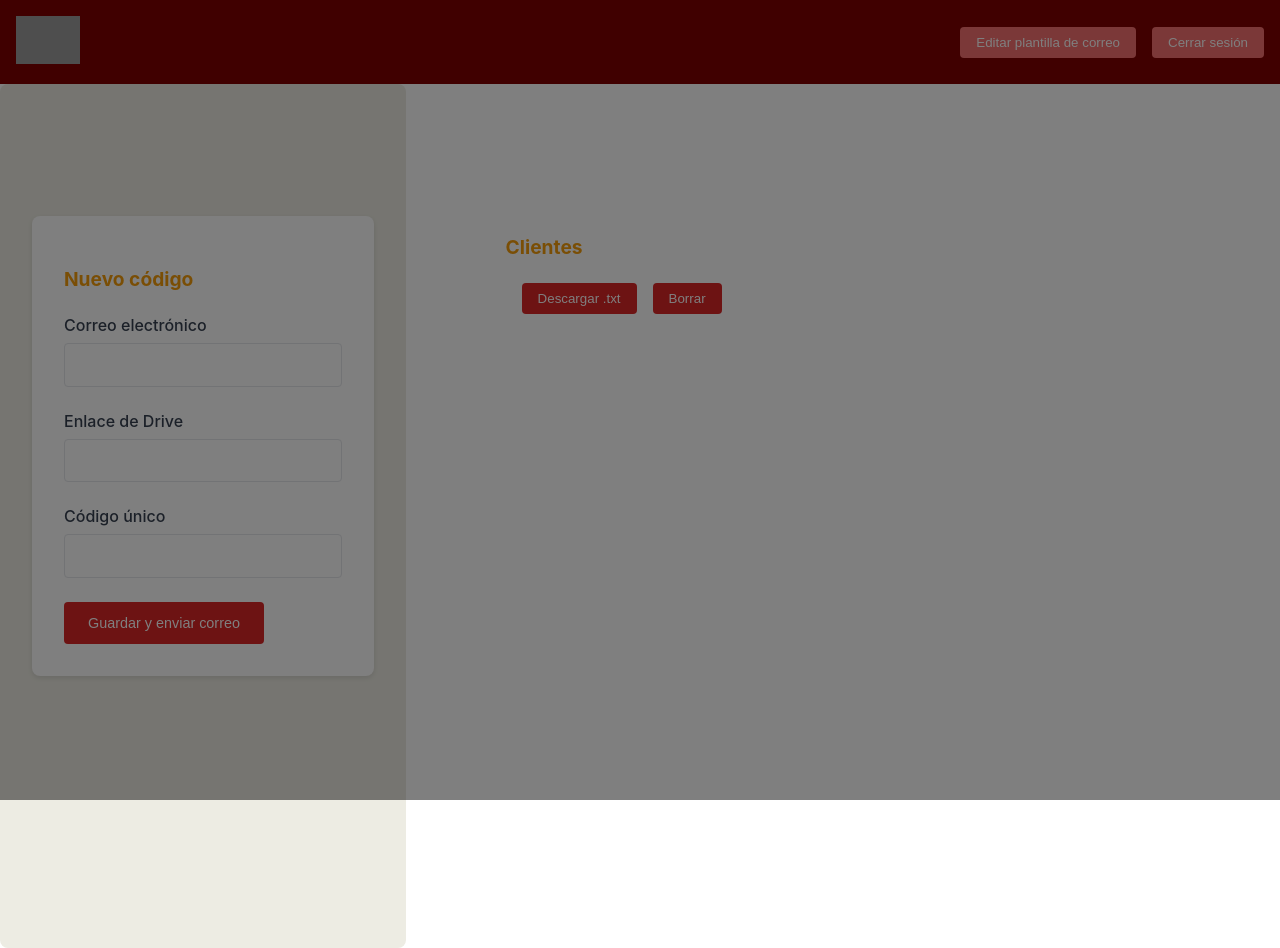
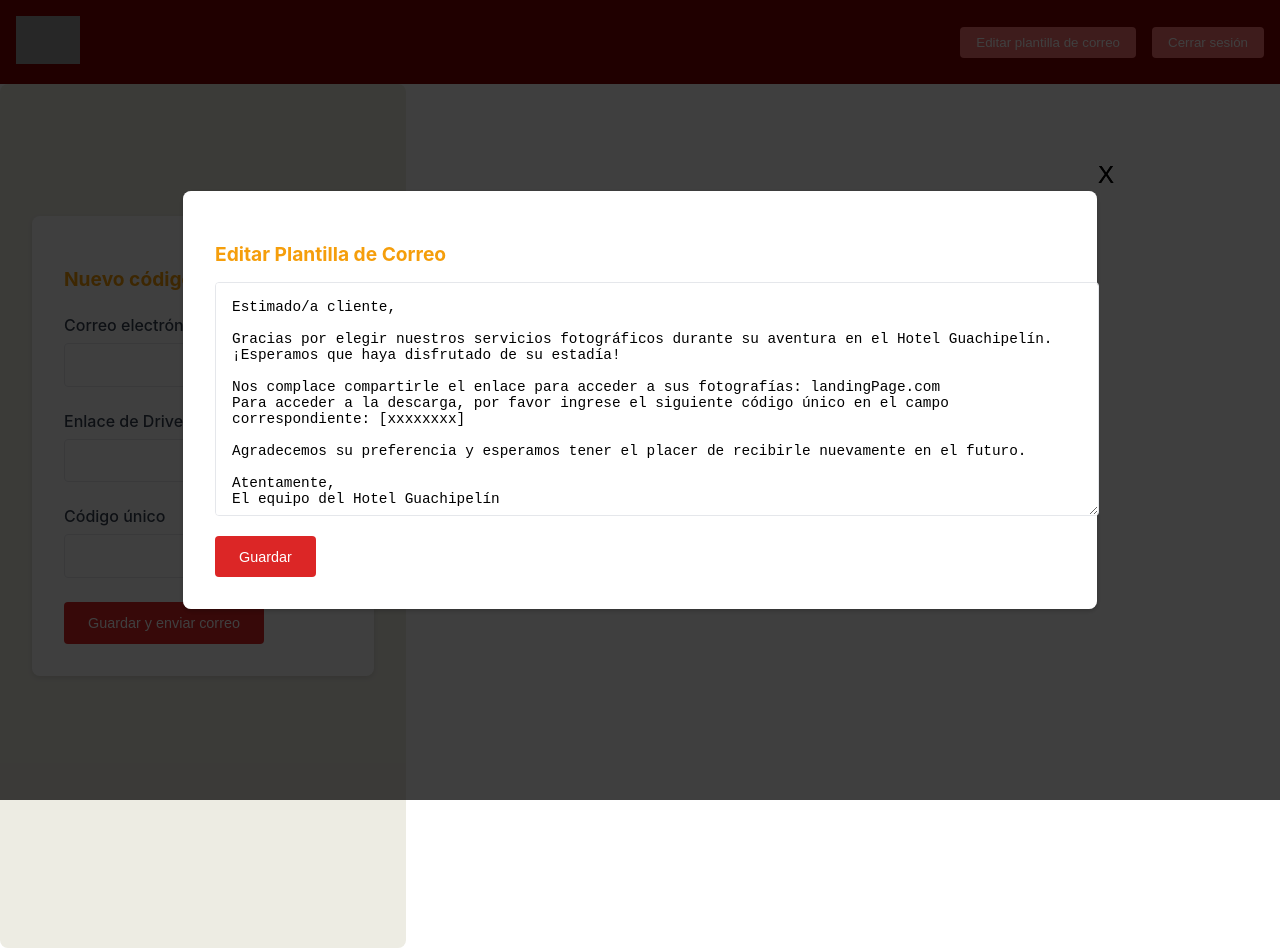
Before and after one commit to kjohazz/app-web-services, a React (Create React App) app in the folder app-web-hotel/: page /admin in a window 1280 px wide. Both pictures are taken after a click on the button "Editar plantilla de correo". Built offline with nearby package versions, Linux system fonts and the light colour scheme; grey boxes are pictures that could not be loaded.

Commit message:
Components header
Implementación de la edición de plantilla de correo y cierre de sesión en el panel de administración.

```diff
--- a/app-web-hotel/src/components/AdminPanel.jsx
+++ b/app-web-hotel/src/components/AdminPanel.jsx
@@ -4,24 +4,40 @@ import EmailForm from './EmailForm';
 import ClientList from './ClientList';
 import EditClientModal from './EditClientModal';
 import styles from './AdminPanel.module.css';
+import EmailModal from './EmailModal';
 
 function AdminPanel() {
     const [clients, setClients] = useState([]);
     const [editingClient, setEditingClient] = useState(null);
+    const [emailTemplate, setEmailTemplate] = useState('');
 
     useEffect(() => {
-        // Cargar clientes desde localStorage al montar el componente
+        // Cargar clientes desde localStorage
         const storedClients = JSON.parse(localStorage.getItem('clients')) || [];
         setClients(storedClients);
 
-        // Agregar un event listener para detectar cambios en localStorage
+        // Cargar plantilla de correo desde localStorage
+        const storedTemplate = localStorage.getItem('emailTemplate');
+        if (storedTemplate) {
+            setEmailTemplate(storedTemplate);
+        } else {
+            setEmailTemplate(
+                "Estimado/a cliente,\n\n" +
+                "Gracias por elegir nuestros servicios fotográficos durante su aventura en el Hotel Guachipelín. ¡Esperamos que haya disfrutado de su estadía!\n\n" +
+                "Nos complace compartirle el enlace para acceder a sus fotografías: landingPage.com\n" +
+                "Para acceder a la descarga, por favor ingrese el siguiente código único en el campo correspondiente: [xxxxxxxx]\n\n" +
+                "Agradecemos su preferencia y esperamos tener el placer de recibirle nuevamente en el futuro.\n\n" +
+                "Atentamente,\n" +
+                "El equipo del Hotel Guachipelín"
+            );
+        }
+
         const handleStorageChange = () => {
             const updatedClients = JSON.parse(localStorage.getItem('clients')) || [];
             setClients(updatedClients);
         };
         window.addEventListener('storage', handleStorageChange);
 
-        // Limpiar el event listener al desmontar el componente
         return () => {
             window.removeEventListener('storage', handleStorageChange);
         };
@@ -62,19 +78,35 @@ function AdminPanel() {
         setEditingClient(null);
     };
 
+
+    const handleSaveTemplate = (newTemplate) => {
+        setEmailTemplate(newTemplate);
+        localStorage.setItem('emailTemplate', newTemplate);
+    };
+    const [showModal, setShowModal] = useState(false);
+
     return (
         <div>
-            <Header />
+            <Header
+                onSaveTemplate={handleSaveTemplate}
+                showModal={showModal}
+                setShowModal={setShowModal}
+            />
+            <EmailModal
+                isOpen={showModal}
+                onClose={() => setShowModal(false)}
+                onSaveTemplate={handleSaveTemplate}
+            />
             <div className={styles.container}>
-                <div className={styles.column}>
-                    <EmailForm onClientAdded={handleAddClient} />
+                <div className={`${styles.column} ${styles.columnForm}`}>
+                    <EmailForm onClientAdded={handleAddClient} emailTemplate={emailTemplate} />
                 </div>
-                <div className={styles.column}>
+                <div className={`${styles.column} ${styles.columnList}`}>
                     <ClientList
                         clients={clients}
                         onEditClient={handleEditClient}
                         onDeleteClient={handleDeleteClient}
-                        setClients={setClients} // Pasar setClients como prop
+                        setClients={setClients}
                     />
                 </div>
             </div>
--- a/app-web-hotel/src/components/EmailForm.jsx
+++ b/app-web-hotel/src/components/EmailForm.jsx
@@ -1,53 +1,38 @@
 import React, { useState, useEffect } from 'react';
 import styles from './EmailForm.module.css';
 
-function EmailForm({ onClientAdded }) { // Agrega la prop onClientAdded
+function EmailForm({ onClientAdded, emailTemplate }) {
     const [email, setEmail] = useState('');
     const [driveLink, setDriveLink] = useState('');
     const [uniqueCode, setUniqueCode] = useState('');
-    const [emailTemplate, setEmailTemplate] = useState('');
-
-    useEffect(() => {
-        // Cargar la plantilla de correo desde el modal (o desde localStorage) al montar el componente
-        const storedTemplate = localStorage.getItem('emailTemplate');
-        setEmailTemplate(storedTemplate || ''); // Usar la plantilla almacenada o una predeterminada
-    }, []);
 
     const generateUniqueCode = () => {
-        // Lógica para generar un código único (puedes usar una biblioteca como uuid)
         const code = Math.random().toString(36).substring(2, 15);
         return code;
     };
 
-    const handleSubmit = async (event) => {
+    const handleSubmit = (event) => {
         event.preventDefault();
 
         const code = generateUniqueCode();
         setUniqueCode(code);
 
-        // Datos del cliente
         const clientData = {
             email,
             driveLink,
             uniqueCode: code,
         };
 
-        // Enviar correo electrónico (utilizando una biblioteca como EmailJS o un servicio externo)
-        try {
-            // ... lógica para enviar el correo con la plantilla y los datos del cliente ...
-            console.log('Correo enviado:', clientData);
+        // Enviar datos del cliente a la base de datos (localStorage)
+        onClientAdded(clientData);
 
-            // Notificar al componente padre (AdminPanel) para agregar el cliente a la lista
-            onClientAdded(clientData);
+        // Enviar plantilla de correo con el código único a la consola
+        const emailToSend = emailTemplate.replace('[xxxxxxxx]', code);
+        console.log("Correo a enviar:", emailToSend);
 
-            // Limpiar campos del formulario
-            setEmail('');
-            setDriveLink('');
-            setUniqueCode('');
-        } catch (error) {
-            console.error('Error al enviar el correo:', error);
-            // Manejo de errores (mostrar mensaje al usuario)
-        }
+        setEmail('');
+        setDriveLink('');
+        setUniqueCode('');
     };
 
     return (
@@ -102,7 +87,6 @@ function EmailForm({ onClientAdded }) { // Agrega la prop onClientAdded
             </form>
         </div>
     );
-
 }
 
 export default EmailForm;
--- /dev/null
+++ b/app-web-hotel/src/components/EmailModal.jsx
@@ -0,0 +1,51 @@
+import React, { useState, useEffect } from 'react';
+import styles from './EmailModal.module.css';
+
+function EmailModal({ isOpen, onClose, onSaveTemplate }) {
+    const [emailTemplate, setEmailTemplate] = useState(
+        "Estimado/a cliente,\n\n" +
+        "Gracias por elegir nuestros servicios fotográficos durante su aventura en el Hotel Guachipelín. ¡Esperamos que haya disfrutado de su estadía!\n\n" +
+        "Nos complace compartirle el enlace para acceder a sus fotografías: landingPage.com\n" +
+        "Para acceder a la descarga, por favor ingrese el siguiente código único en el campo correspondiente: [xxxxxxxx]\n\n" +
+        "Agradecemos su preferencia y esperamos tener el placer de recibirle nuevamente en el futuro.\n\n" +
+        "Atentamente,\n" +
+        "El equipo del Hotel Guachipelín"
+    );
+
+    useEffect(() => {
+        // Cargar la plantilla desde localStorage al abrir el modal
+        const storedTemplate = localStorage.getItem('emailTemplate');
+        if (storedTemplate) {
+            setEmailTemplate(storedTemplate);
+        }
+    }, [isOpen]); // Dependencia isOpen para cargar al abrir
+
+    const handleSave = () => {
+        localStorage.setItem('emailTemplate', emailTemplate);
+        onSaveTemplate(emailTemplate); // Llamar a la función para actualizar en AdminPanel
+        onClose();
+    };
+
+    return (
+        isOpen && (
+            <div className={styles.modalOverlay}>
+                <div className={styles.modalContent}>
+                    <button onClick={onClose} className={styles.closeButton}>
+                        X
+                    </button>
+                    <h3 className={styles.title}>Editar Plantilla de Correo</h3>
+                    <textarea
+                        className={styles.textarea}
+                        value={emailTemplate}
+                        onChange={(e) => setEmailTemplate(e.target.value)}
+                    />
+                    <button onClick={handleSave} className={styles.saveButton}>
+                        Guardar
+                    </button>
+                </div>
+            </div>
+        )
+    );
+}
+
+export default EmailModal;
--- /dev/null
+++ b/app-web-hotel/src/components/EmailModal.module.css
@@ -0,0 +1,77 @@
+/* EmailModal.module.css */
+
+.modalOverlay {
+    position: fixed;
+    top: 0;
+    left: 0;
+    width: 100%;
+    height: 100%;
+    background-color: rgba(0, 0, 0, 0.5); /* Fondo semi-transparente */
+    display: flex;
+    justify-content: center;
+    align-items: center;
+    z-index: 10; /* Asegura que el modal esté por encima de otros elementos */
+  }
+
+  .modalContent {
+    background-color: white;
+    padding: 2rem;
+    border-radius: 8px;
+    box-shadow: 0 2px 5px rgba(0, 0, 0, 0.1);
+    width: 850px; /* Ajusta el ancho máximo según tus necesidades */
+  }
+
+  .closeButton {
+    position: absolute;
+    top: 10rem;
+    right: 10rem;
+    background: none;
+    border: none;
+    font-size: 1.5rem;
+    cursor: pointer;
+    color: #000000; /* Color gris para el botón de cierre */
+    transition: color 0.2s ease; /* Transición suave al cambiar de color */
+  }
+
+  .closeButton:hover {
+    color: #333; /* Color gris más oscuro al pasar el mouse */
+  }
+
+  .title {
+    font-size: 1.2rem;
+    font-weight: bold;
+    margin-bottom: 1rem;
+    color: #f59e0b; /* Color naranja para el título */
+  }
+
+  .textarea {
+    width: 100%;
+    height: 200px; /* Ajusta la altura según tus necesidades */
+    padding: 1rem;
+    resize: vertical;
+    border: 1px solid #e5e7eb; /* Borde gris claro */
+    border-radius: 4px;
+    font-size: 0.9rem;
+  }
+
+  .textarea:focus {
+    outline: none;
+    border-color: #f59e0b; /* Borde naranja al enfocar */
+    box-shadow: 0 0 0 3px rgba(245, 158, 11, 0.2); /* Sombra naranja al enfocar */
+  }
+
+  .saveButton {
+    background-color: #dc2626; /* Rojo */
+    color: white;
+    padding: 0.8rem 1.5rem;
+    border: none;
+    border-radius: 4px;
+    font-size: 0.9rem;
+    cursor: pointer;
+    margin-top: 1rem;
+    transition: background-color 0.2s ease; /* Transición suave al cambiar de color */
+  }
+
+  .saveButton:hover {
+    background-color: #b91c1c; /* Rojo más oscuro al pasar el mouse */
+  }
--- a/app-web-hotel/src/components/Header.jsx
+++ b/app-web-hotel/src/components/Header.jsx
@@ -1,8 +1,10 @@
 import React, { useState } from 'react';
 import styles from './Header.module.css';
+import EmailModal from './EmailModal';
+import { useNavigate } from 'react-router-dom';
 
-function Header() {
-    const [showModal, setShowModal] = useState(false);
+function Header({ showModal, setShowModal, onSaveTemplate }) {
+    const navigate = useNavigate();
 
     const handleOpenModal = () => {
         setShowModal(true);
@@ -10,6 +12,14 @@ function Header() {
 
     const handleCloseModal = () => {
         setShowModal(false);
+    };
+
+    const handleLogout = () => {
+        // Lógica para cerrar sesión (sin borrar localStorage)
+        // ... (otras acciones de cierre de sesión, como limpiar el estado global, etc.)
+
+        // Redirigir al login
+        navigate('/');
     };
 
     return (
@@ -23,15 +33,16 @@ function Header() {
                 <button onClick={handleOpenModal} className={styles.button}>
                     Editar plantilla de correo
                 </button>
-                <button className={styles.button}>Cerrar sesión</button>
+                <button onClick={handleLogout} className={styles.button}>
+                    Cerrar sesión
+                </button>
             </div>
 
-            {/* Modal (por ahora solo un contenedor vacío) */}
-            {showModal && (
-                <div className={styles.modal}>
-                    {/* Aquí irá el contenido del modal */}
-                </div>
-            )}
+            <EmailModal
+                isOpen={showModal}
+                onClose={handleCloseModal}
+                onSaveTemplate={onSaveTemplate}
+            />
         </header>
     );
 }
```
